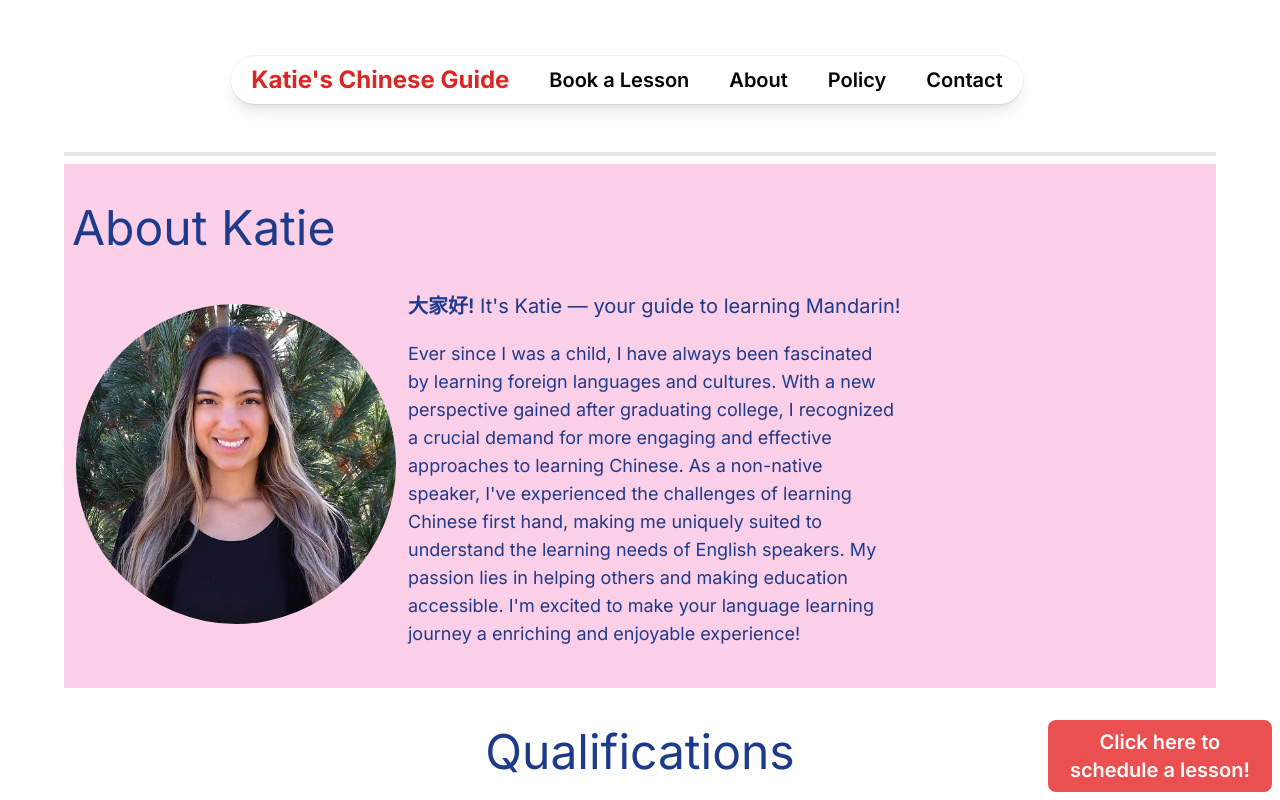
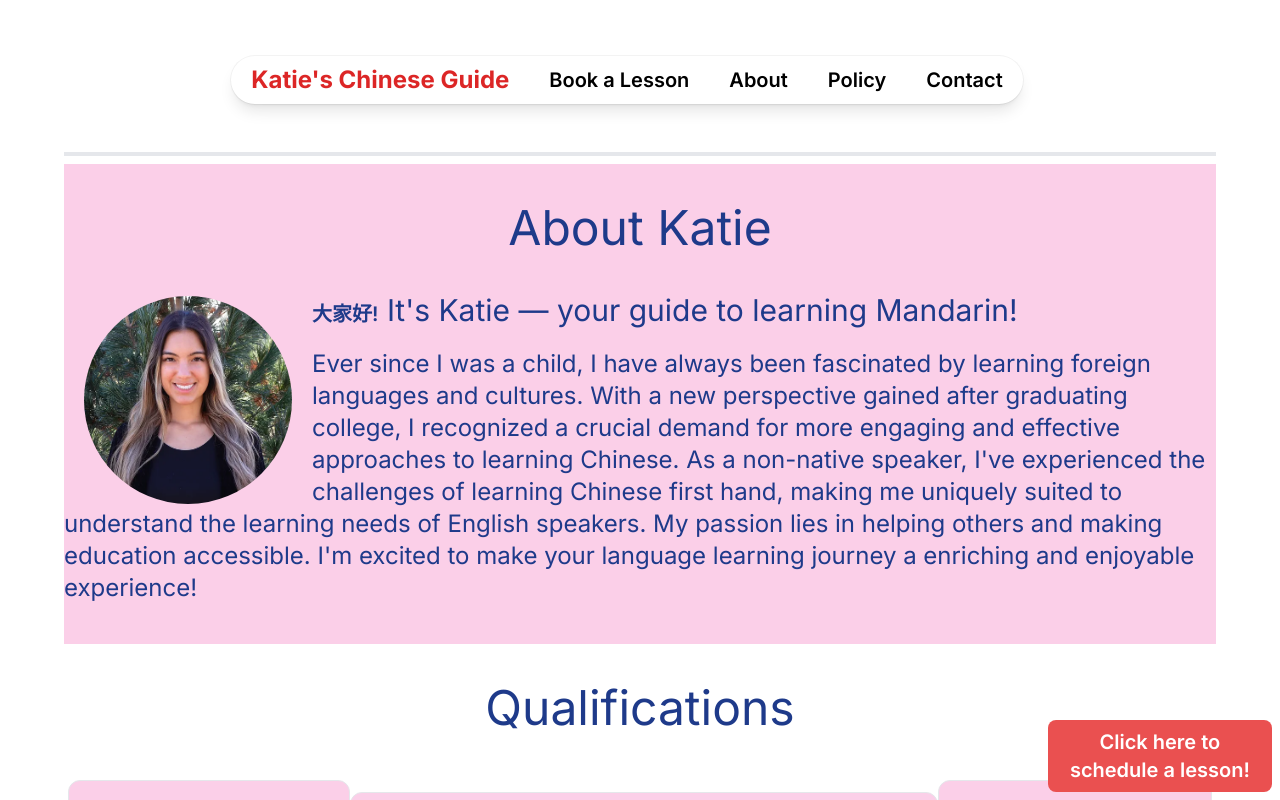
Before and after one commit to zachcygan/chinese_with_katie, a Next.js app: page /about in a window 1280 px wide. Shown: the top 800 px of the page. Built offline with nearby package versions, Linux system fonts and the light colour scheme.

Commit message:
about me desktop

```diff
--- a/src/components/aboutMe.tsx
+++ b/src/components/aboutMe.tsx
@@ -5,10 +5,10 @@ export default function AboutMe() {
   return (
     <div className='overflow-hidden'>
       <div className='bg-pink-200'>
-        <div className='text-blue-900 md:pl-2 text-5xl text-center md:text-start lg:text-left py-10'>
+        <div className='text-blue-900  text-5xl text-center py-10'>
           About Katie
         </div>
-        <div className='inset-0 size-32 md:size-6 lg:size-80 relative float-start m-3'>
+        <div className='inset-0 size-32 md:size-44 lg:size-52 relative float-start mx-5 my-1'>
           <Image
             src={'/assets/images/katie.webp'}
             fill
@@ -17,10 +17,10 @@ export default function AboutMe() {
           />
         </div>
         <div className='text-blue-900'>
-          <div className='text-xl lg:text-xl'>
+          <div className='text-xl lg:text-3xl'>
             <span className='text-xl font-semibold'>大家好!</span> It's Katie — your guide to learning Mandarin!
           </div>
-          <div className='py-5 max-w-lg pb-10 mx-auto text-xl md:text-xl lg:text-lg'>
+          <div className='py-5 pb-10 mx-auto text-xl md:text-xl lg:text-2xl'>
             Ever since I was a child, I have always been fascinated by learning foreign languages and cultures. With a new perspective gained after graduating college, I recognized a crucial demand for more engaging and effective approaches to learning Chinese. As a non-native speaker,  I've experienced the challenges of learning Chinese first hand, making me uniquely suited to understand the learning needs of English speakers. My passion lies in helping others and making education accessible. I'm excited to make your language learning journey a enriching and enjoyable experience!
           </div>
         </div>
```
